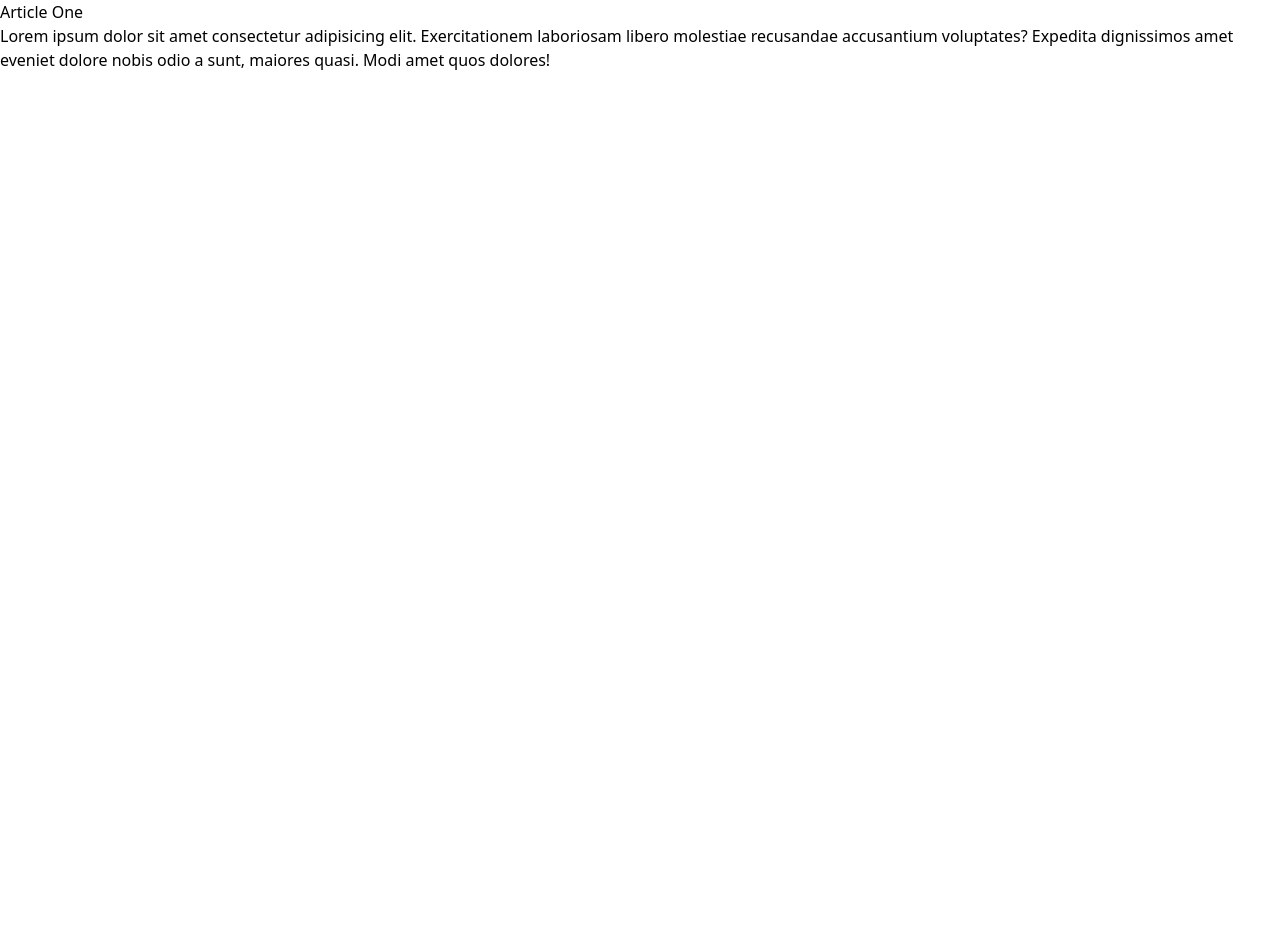
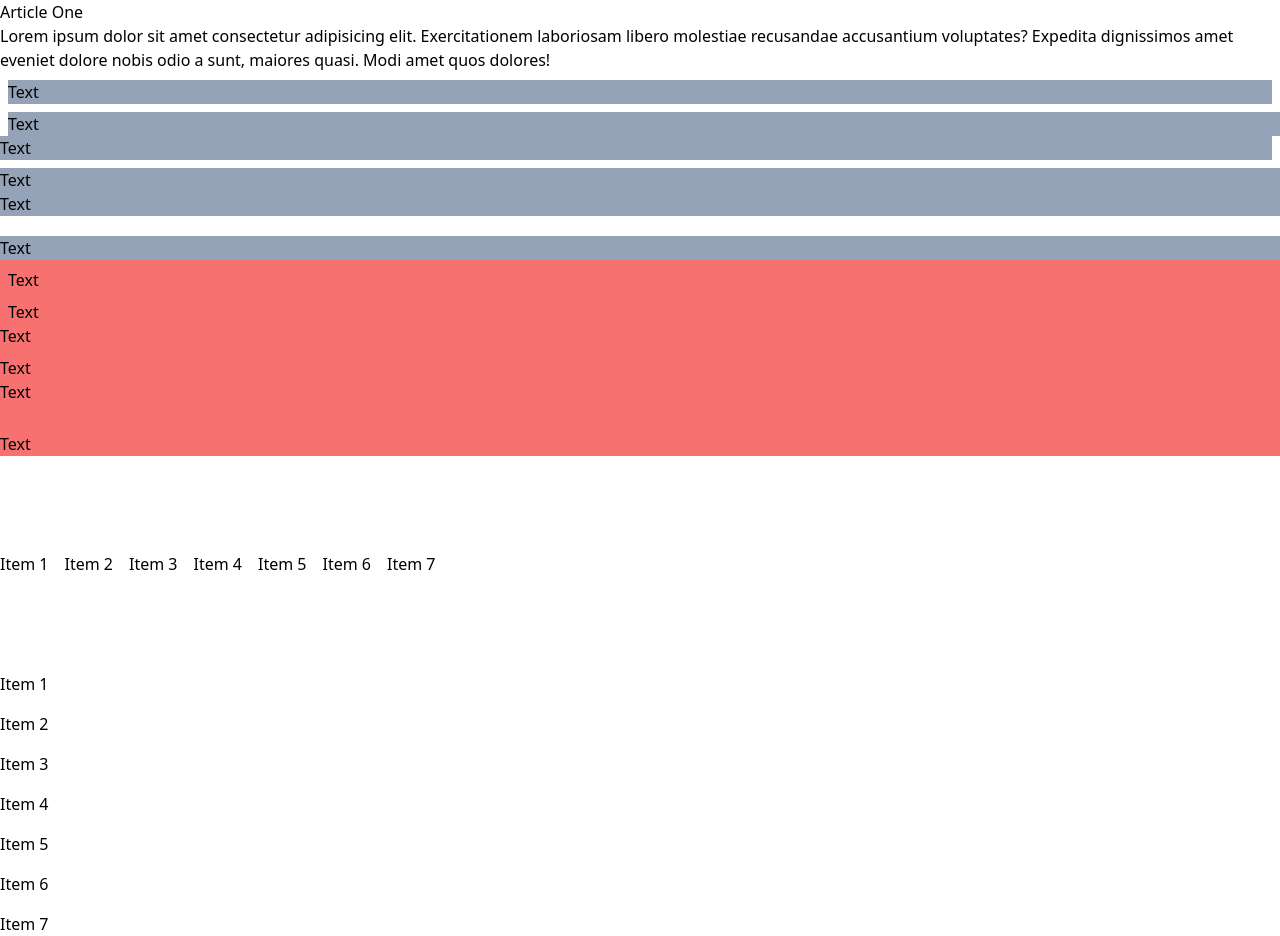
Before and after one commit to RittickDatta/Tailwind, a plain HTML site: page tailwind-sandbox-starter/03-container-spacing/index.html in a window 1280 px wide. Before the commit the page ends 800 px from the top, so only its background shows below. Drawn offline with nearby package versions, Linux system fonts and the light colour scheme.

Commit message:
color, container, typography

```diff
--- a/tailwind-sandbox-starter/03-container-spacing/index.html
+++ b/tailwind-sandbox-starter/03-container-spacing/index.html
@@ -9,7 +9,7 @@
   </head>
   <body>
     <!-- Container -->
-    <div>
+    <div class="container mx-auto">
       <article>
         <h3>Article One</h3>
         <p>
@@ -21,12 +21,41 @@
       </article>
 
       <!-- Margin -->
+      <div class="bg-slate-400 m-2">Text</div>
+      <div class="bg-slate-400 ml-2">Text</div>
+      <div class="bg-slate-400 mr-2">Text</div>
+      <div class="bg-slate-400 mt-2">Text</div>
+      <div class="bg-slate-400 mb-2">Text</div>
+      <div class="bg-slate-400 mt-[20px]">Text</div>
 
       <!-- Padding -->
-
+      <div class="bg-red-400 p-2">Text</div>
+      <div class="bg-red-400 pl-2">Text</div>
+      <div class="bg-red-400 pr-2">Text</div>
+      <div class="bg-red-400 pt-2">Text</div>
+      <div class="bg-red-400 pb-2">Text</div>
+      <div class="bg-red-400 pt-[20px]">Text</div>
       <!-- Space Between X -->
+      <div class="flex mt-24 space-x-4">
+        <div>Item 1</div>
+        <div>Item 2</div>
+        <div>Item 3</div>
+        <div>Item 4</div>
+        <div>Item 5</div>
+        <div>Item 6</div>
+        <div>Item 7</div>
+      </div>
 
       <!-- Space Between Y -->
+      <div class="flex flex-col mt-24 space-y-4">
+        <div>Item 1</div>
+        <div>Item 2</div>
+        <div>Item 3</div>
+        <div>Item 4</div>
+        <div>Item 5</div>
+        <div>Item 6</div>
+        <div>Item 7</div>
+      </div>
     </div>
   </body>
 </html>
```
Also changed, not shown: tailwind-sandbox-starter/04-typography/index.html (+48 -0 lines).
